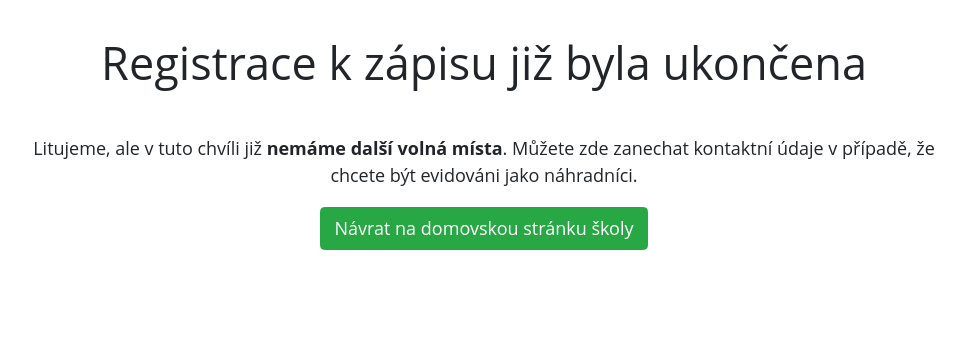
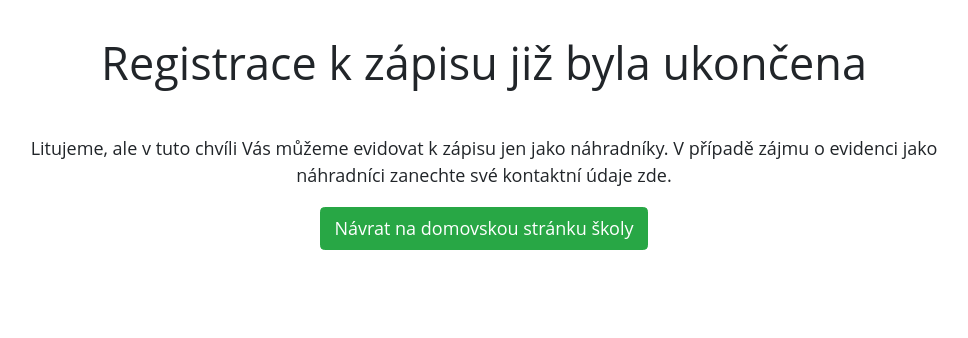
Before and after one commit to mtirsel/zsagenda, a Django app: page /registrace-ukoncena/ in a window 1280 px wide. Shown: the part 128-466 px from the top of the page, without its empty margins (156-1124 px from the left). Run offline with Django 3.2, Linux system fonts and the light colour scheme; some libraries are stand-ins or nearby versions.

Commit message:
Updated texts.

```diff
--- a/zsagenda/regform/views.py
+++ b/zsagenda/regform/views.py
@@ -82,7 +82,7 @@ def registration_closed(request, rerouted=False):
         form.save()
         messages.success(
             request,
-            'Děkujeme za Váš zájem! Vaše údaje jsou nyní evidovány v seznamu náhradníků. Do týdne se Vám ozveme.'
+            'Registrovali jsme Vás jako náhradníky, v případě uvolnění místa Vás budeme kontaktovat.'
         )
         return HttpResponseRedirect(
             '%s?kontakt-odeslan' % reverse('registration_closed')
--- a/zsagenda/templates/registration_closed.html
+++ b/zsagenda/templates/registration_closed.html
@@ -28,7 +28,7 @@
                 <h1>Registrace k zápisu již byla ukončena</h1>
 
                 <p>
-                    Litujeme, ale v tuto chvíli již <strong>nemáme další volná místa</strong>.{% if "kontakt-odeslan" not in request.GET %} Můžete zde zanechat kontaktní údaje v případě, že chcete být evidováni jako náhradníci.{% endif %}
+                    Litujeme, ale v tuto chvíli Vás můžeme evidovat k zápisu jen jako náhradníky.{% if "kontakt-odeslan" not in request.GET %} V případě zájmu o evidenci jako náhradníci zanechte své kontaktní údaje zde.{% endif %}
                 </p>
 
                 <p>
```
